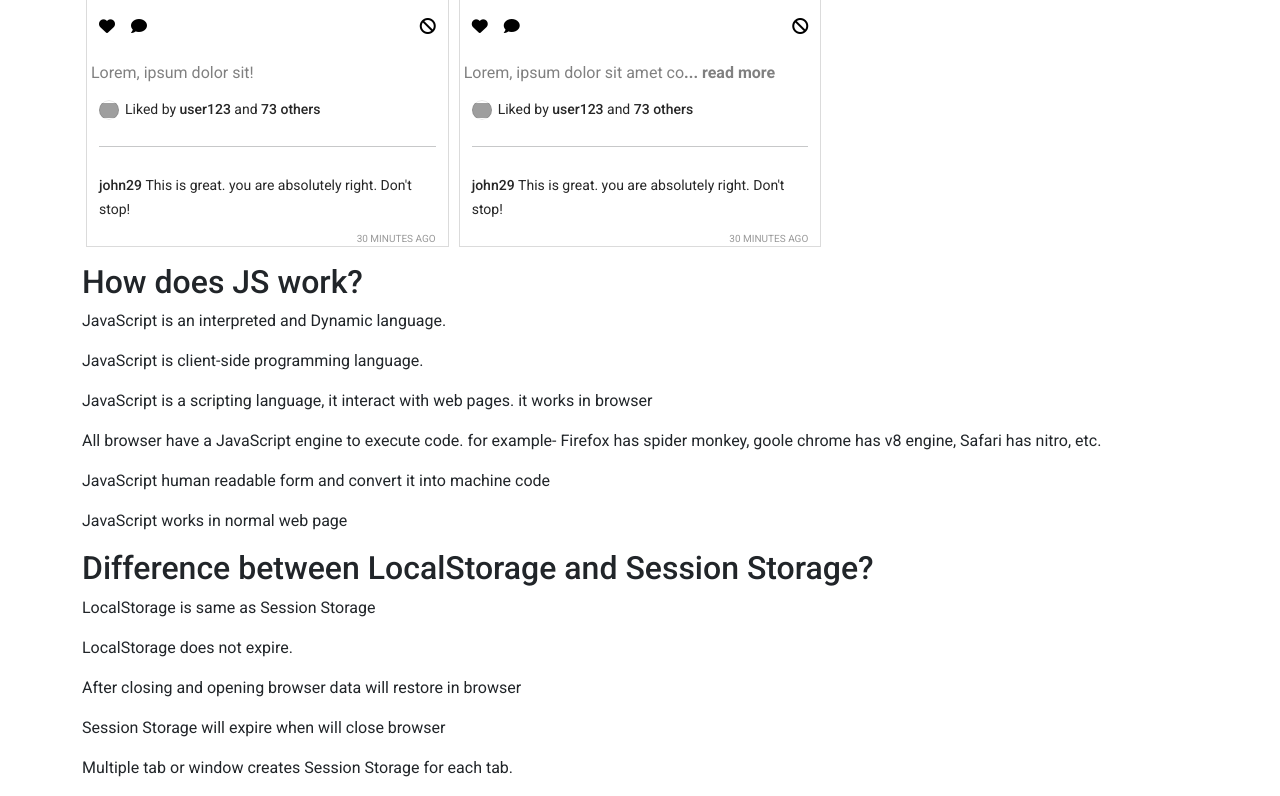
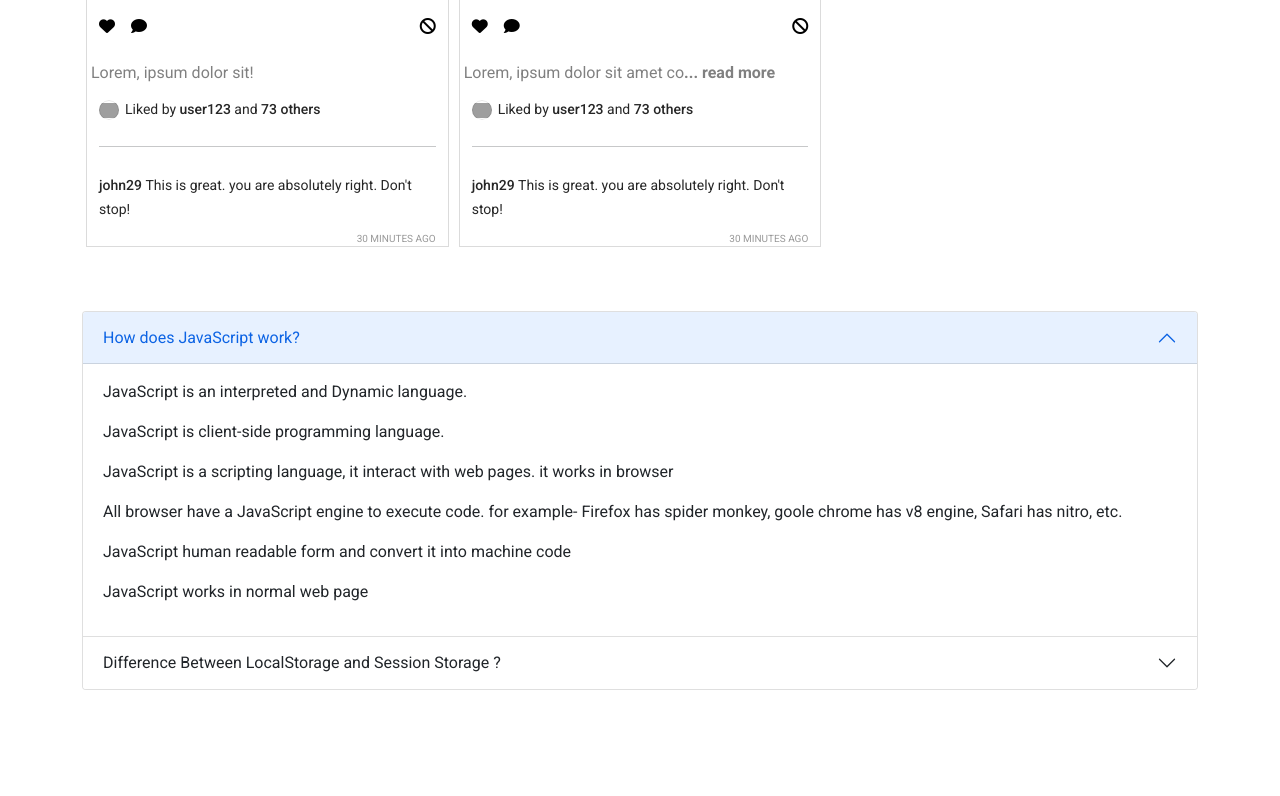
Before and after one commit to nahidsultan19/insta-shohor-assignment-7, a plain HTML site: page index.html in a window 1280 px wide. Shown: the part 1285-2081 px from the top of the page. After the commit the page ends 2023 px from the top, so only its background shows below. Drawn offline with nearby package versions, Linux system fonts and the light colour scheme; grey boxes are pictures that could not be loaded.

Commit message:
fix hide and show accordion.

```diff
--- a/index.html
+++ b/index.html
@@ -57,26 +57,59 @@
             <h1>Reported posts</h1>
         </div>
     </main>
-    <section id="question-section" class="container">
-        <h2>How does JS work?</h2>
+    <!-- question section  -->
+    <section id="question-section" class="container my-5">
+        <div class="accordion" id="accordionPanelsStayOpenExample">
+            <div class="accordion-item">
+                <h2 class="accordion-header" id="panelsStayOpen-headingOne">
+                    <button class="accordion-button" type="button" data-bs-toggle="collapse"
+                        data-bs-target="#panelsStayOpen-collapseOne" aria-expanded="true"
+                        aria-controls="panelsStayOpen-collapseOne">
+                        How does JavaScript work?
+                    </button>
+                </h2>
+                <div id="panelsStayOpen-collapseOne" class="accordion-collapse collapse show"
+                    aria-labelledby="panelsStayOpen-headingOne">
+                    <div class="accordion-body">
                         <p>JavaScript is an interpreted and Dynamic language.</p>
                         <p>JavaScript is client-side programming language.</p>
                         <p>JavaScript is a scripting language, it interact with web pages. it works in browser </p>
-        <p>All browser have a JavaScript engine to execute code. for example- Firefox has spider monkey, goole chrome
+                        <p>All browser have a JavaScript engine to execute code. for example- Firefox has spider monkey,
+                            goole chrome
                             has v8 engine, Safari has nitro, etc.</p>
                         <p>JavaScript human readable form and convert it into machine code</p>
                         <p>JavaScript works in normal web page</p>
-        <h2>Difference between LocalStorage and Session Storage?</h2>
+                    </div>
+                </div>
+            </div>
+            <div class="accordion-item">
+                <h2 class="accordion-header" id="panelsStayOpen-headingTwo">
+                    <button class="accordion-button collapsed" type="button" data-bs-toggle="collapse"
+                        data-bs-target="#panelsStayOpen-collapseTwo" aria-expanded="false"
+                        aria-controls="panelsStayOpen-collapseTwo">
+                        Difference Between LocalStorage and Session Storage ?
+                    </button>
+                </h2>
+                <div id="panelsStayOpen-collapseTwo" class="accordion-collapse collapse"
+                    aria-labelledby="panelsStayOpen-headingTwo">
+                    <div class="accordion-body">
                         <p>LocalStorage is same as Session Storage</p>
                         <p>LocalStorage does not expire.</p>
                         <p>After closing and opening browser data will restore in browser</p>
                         <p>Session Storage will expire when will close browser</p>
                         <p>Multiple tab or window creates Session Storage for each tab.</p>
+                    </div>
+                </div>
+            </div>
+        </div>
     </section>
     <footer></footer>
 
     <!-- add javascript  file  -->
     <script src="./js/app.js"></script>
+    <script src="https://cdn.jsdelivr.net/npm/bootstrap@5.0.2/dist/js/bootstrap.bundle.min.js"
+        integrity="sha384-MrcW6ZMFYlzcLA8Nl+NtUVF0sA7MsXsP1UyJoMp4YLEuNSfAP+JcXn/tWtIaxVXM"
+        crossorigin="anonymous"></script>
 </body>
 
 </html>
--- a/js/app.js
+++ b/js/app.js
@@ -33,11 +33,12 @@ const displayContent = (text) => {
 
 const switchTab = (id) => {
   if (id === "posts") {
+    document.getElementById('question-section').style.display = 'block';
     document.getElementById("posts").style.display = "grid";
     document.getElementById("liked").style.display = "none";
     document.getElementById("reported").style.display = "none";
   } else if (id === "liked") {
-    document.getElementById('question-section').textContent = '';
+    document.getElementById('question-section').style.display = 'none';
     document.getElementById("liked").textContent = '';
     document.getElementById("liked").style.display = "block";
     document.getElementById("posts").style.display = "none";
@@ -45,7 +46,7 @@ const switchTab = (id) => {
 
     displayLikedPosts();
   } else {
-    document.getElementById('question-section').textContent = '';
+    document.getElementById('question-section').style.display = 'none';
     document.getElementById("reported").textContent = '';
     document.getElementById("reported").style.display = "block";
     document.getElementById("posts").style.display = "none";
```
Lines whose indentation alone changed are shown as unchanged.
